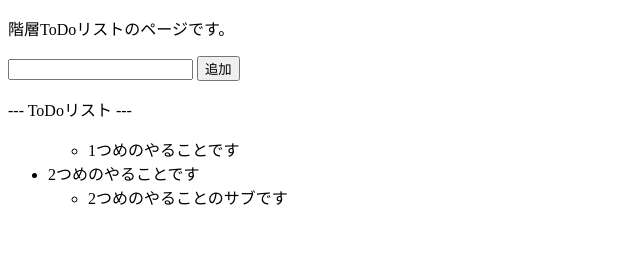
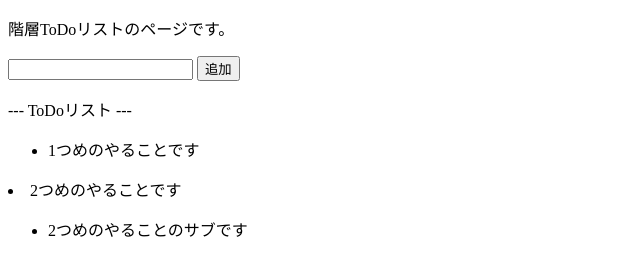
Before and after one commit to taito0222/hierarchicalToDo, a plain HTML site: page index.html in a window 1280 px wide. Shown: the whole page, without its empty margins (0-640 px from the left). Drawn offline with nearby package versions, Linux system fonts and the light colour scheme.

Commit message:
from json

```diff
--- a/index.html
+++ b/index.html
@@ -10,7 +10,7 @@
     <input type="text" id="inputToDo" required minlength="1" maxlength="15" size="20">
     <button id="inputButton">追加</button>
     <p>--- ToDoリスト ---</p>
-    <ul></ul>
+    <div id="todoList"></div>
   </body>
   <script>
     let todoElement = "";
@@ -24,7 +24,6 @@
         let reflexive = (list) => {
           todoElement = todoElement + "<ul>"
           list.forEach((element) => {
-            console.log(element["title"])
             todoElement = todoElement + "<li>" + element["title"] + "</li>"
             if ("subList" in element) {
               reflexive(element["subList"]);
@@ -34,7 +33,7 @@
         };
         var todoList = json["list"]
         reflexive(todoList);
-        $('ul').append(todoElement);
+        $('#todoList').append(todoElement);
       },
       function () {
         console.log("読み込みに失敗しました");
```
